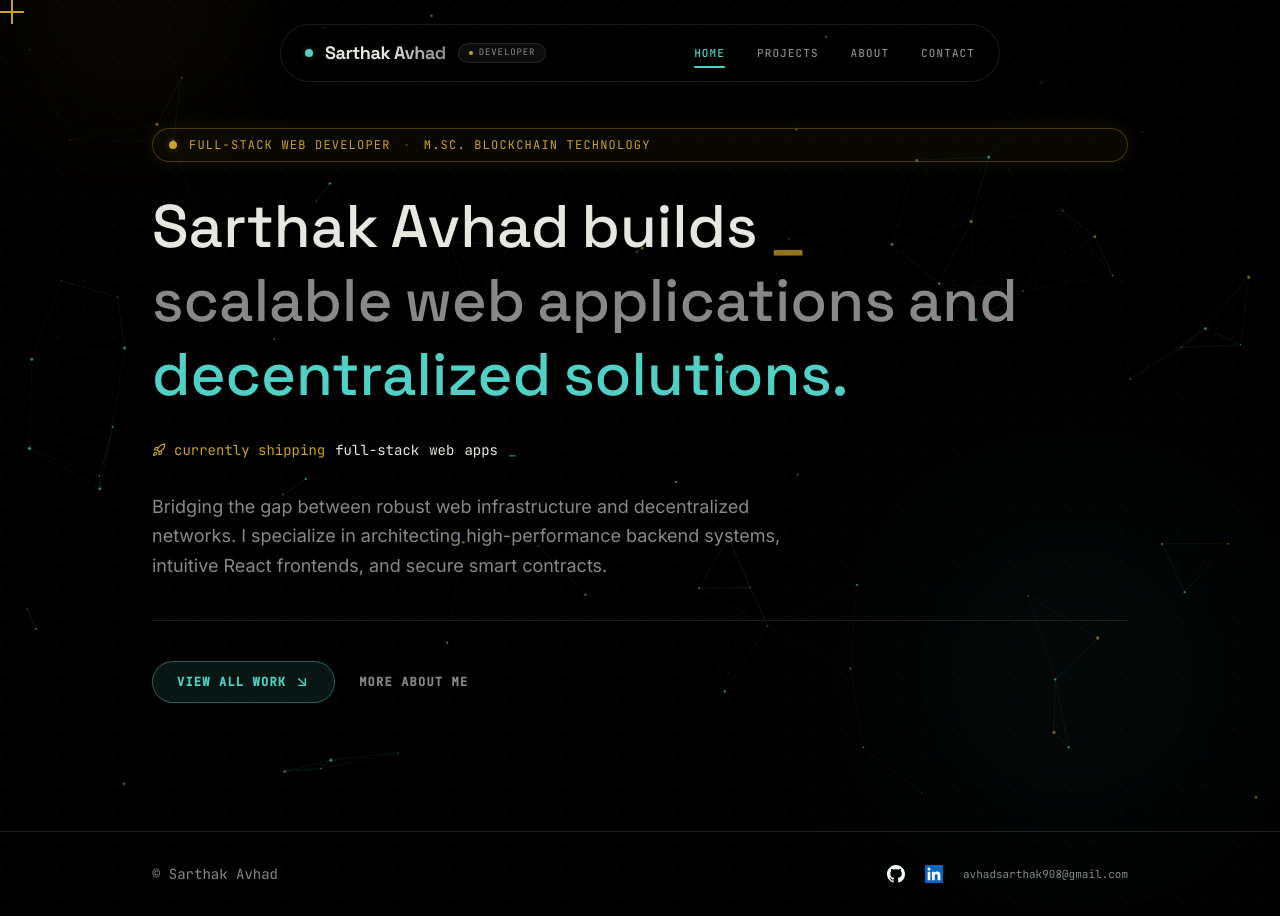
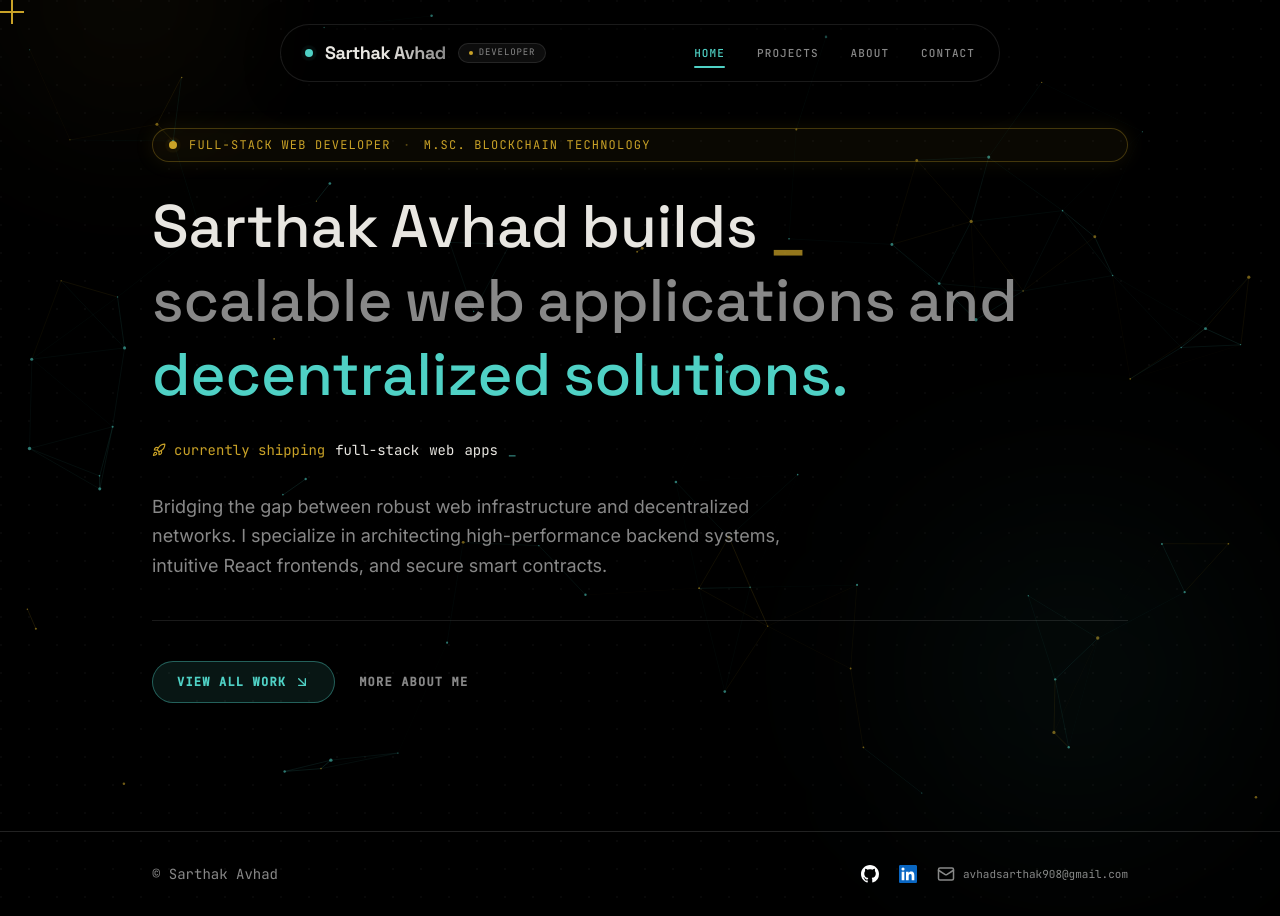
Before and after one commit to sarthakavahd/My-Protfolio, a Next.js app: page / in a window 1280 px wide. Built offline with nearby package versions, Linux system fonts and the light colour scheme.

Commit message:
feat: add email icon to the email section in footer

```diff
--- a/src/components/Footer.tsx
+++ b/src/components/Footer.tsx
@@ -1,4 +1,5 @@
 import Link from "next/link";
+import { Mail } from "lucide-react";
 import { contact } from "@/data/projects";
 
 function GithubIcon({ size = 16 }: { size?: number }) {
@@ -32,8 +33,9 @@ export default function Footer() {
           <Link href={contact.linkedin} target="_blank" rel="noopener noreferrer" className="text-muted transition-colors hover:text-gold" aria-label="LinkedIn">
             <LinkedinIcon size={18} />
           </Link>
-          <a href={`mailto:${contact.email}`} className="font-mono text-[11px] text-muted transition-colors hover:text-gold">
-            {contact.email}
+          <a href={`mailto:${contact.email}`} className="group flex items-center gap-2 font-mono text-[11px] text-muted transition-colors hover:text-gold">
+            <Mail size={18} className="transition-transform group-hover:scale-110" />
+            <span>{contact.email}</span>
           </a>
         </div>
       </div>
```
